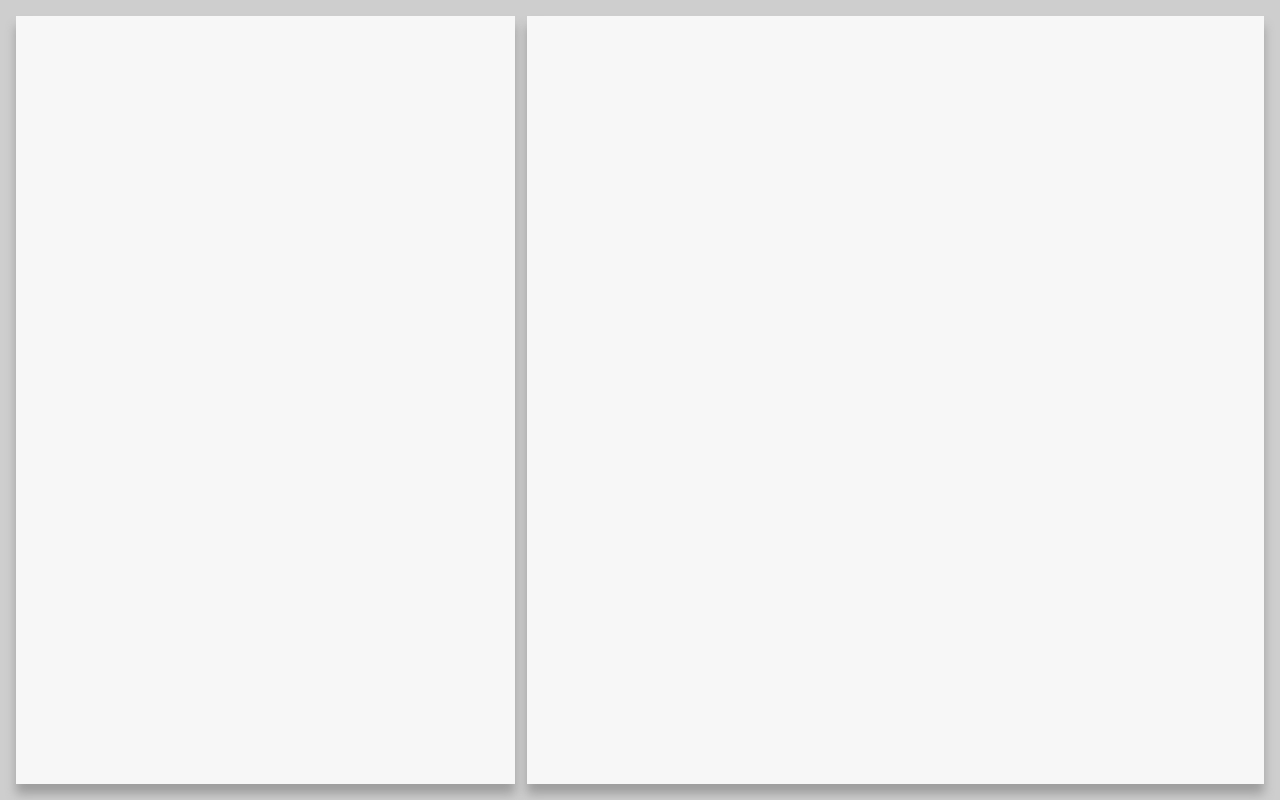
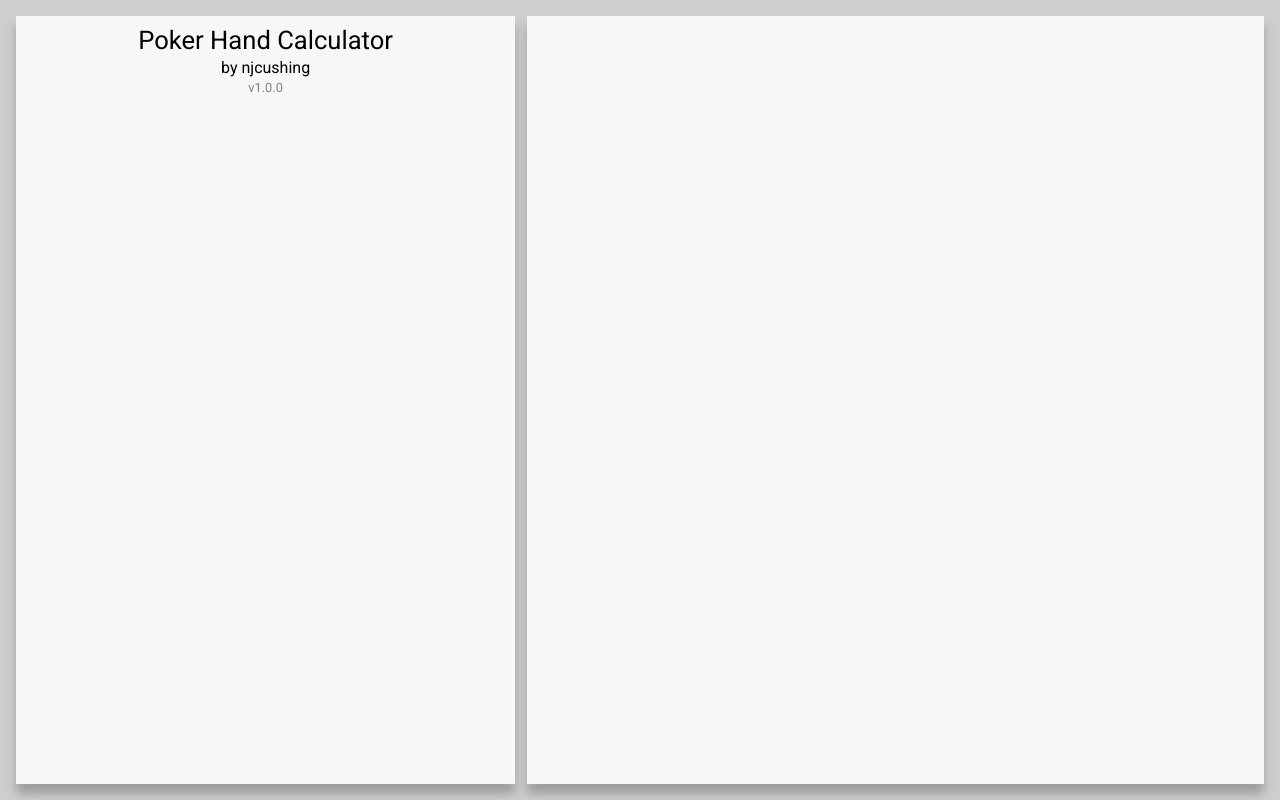
Before and after one commit to njcushing/poker-hand-calculator, a React (Vite) app: page / in a window 1280 px wide. Built offline with nearby package versions, Linux system fonts and the light colour scheme.

Commit message:
Add title, name and version

```diff
--- a/src/pages/PokerHandCalculator/index.module.css
+++ b/src/pages/PokerHandCalculator/index.module.css
@@ -20,4 +20,33 @@
     -webkit-box-shadow: 0px 10px 10px 0px rgba(158, 158, 158, 1);
     -moz-box-shadow: 0px 10px 10px 0px rgba(158, 158, 158, 1);
     box-shadow: 0px 10px 10px 0px rgba(158, 158, 158, 1);
+
+    padding: 12px;
 }
+
+.left-panel {
+    display: flex;
+    flex-direction: column;
+    gap: 6px;
+}
+
+.title,
+.name,
+.version {
+    text-align: center;
+
+    width: 100%;
+}
+
+.title {
+    font-size: 1.6rem;
+}
+
+.name {
+    font-size: 1rem;
+}
+
+.version {
+    color: grey;
+    font-size: 0.8rem;
+}
--- a/src/pages/PokerHandCalculator/index.tsx
+++ b/src/pages/PokerHandCalculator/index.tsx
@@ -1,5 +1,6 @@
 import { useState, useEffect, useRef } from "react";
 import useResizeObserverElement from "@/hooks/useResizeObserverElement";
+import { version } from "../../../package.json";
 import styles from "./index.module.css";
 
 export function PokerHandCalculator() {
@@ -14,7 +15,11 @@ export function PokerHandCalculator() {
 
     return (
         <div className={`${styles["page"]} ${styles[`${layout}`]}`} ref={containerRef}>
-            <div className={styles["left-panel"]}></div>
+            <div className={styles["left-panel"]}>
+                <h1 className={styles["title"]}>Poker Hand Calculator</h1>
+                <p className={styles["name"]}>by njcushing</p>
+                <p className={styles["version"]}>{`v${version}`}</p>
+            </div>
             <div className={styles["right-panel"]}></div>
         </div>
     );
```
